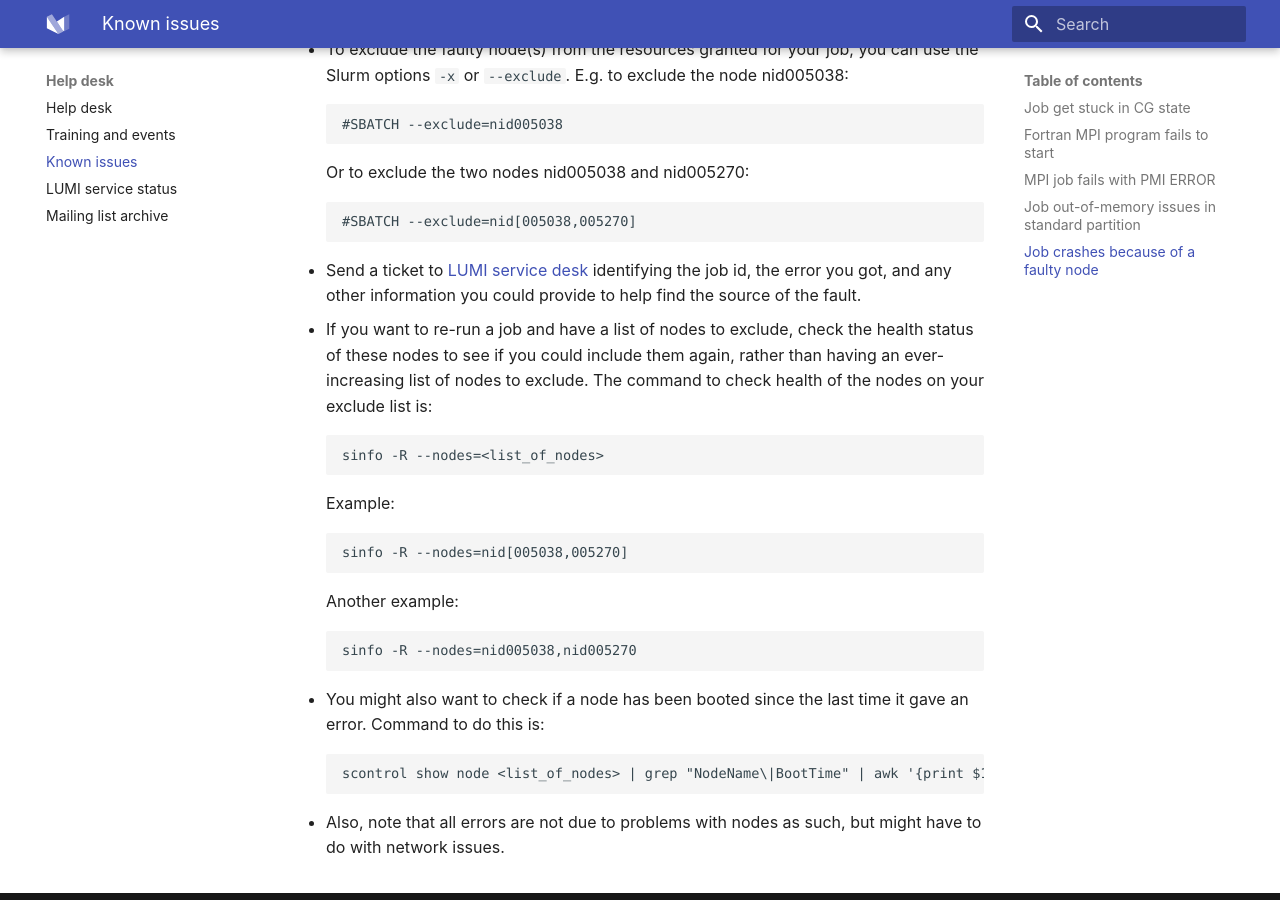
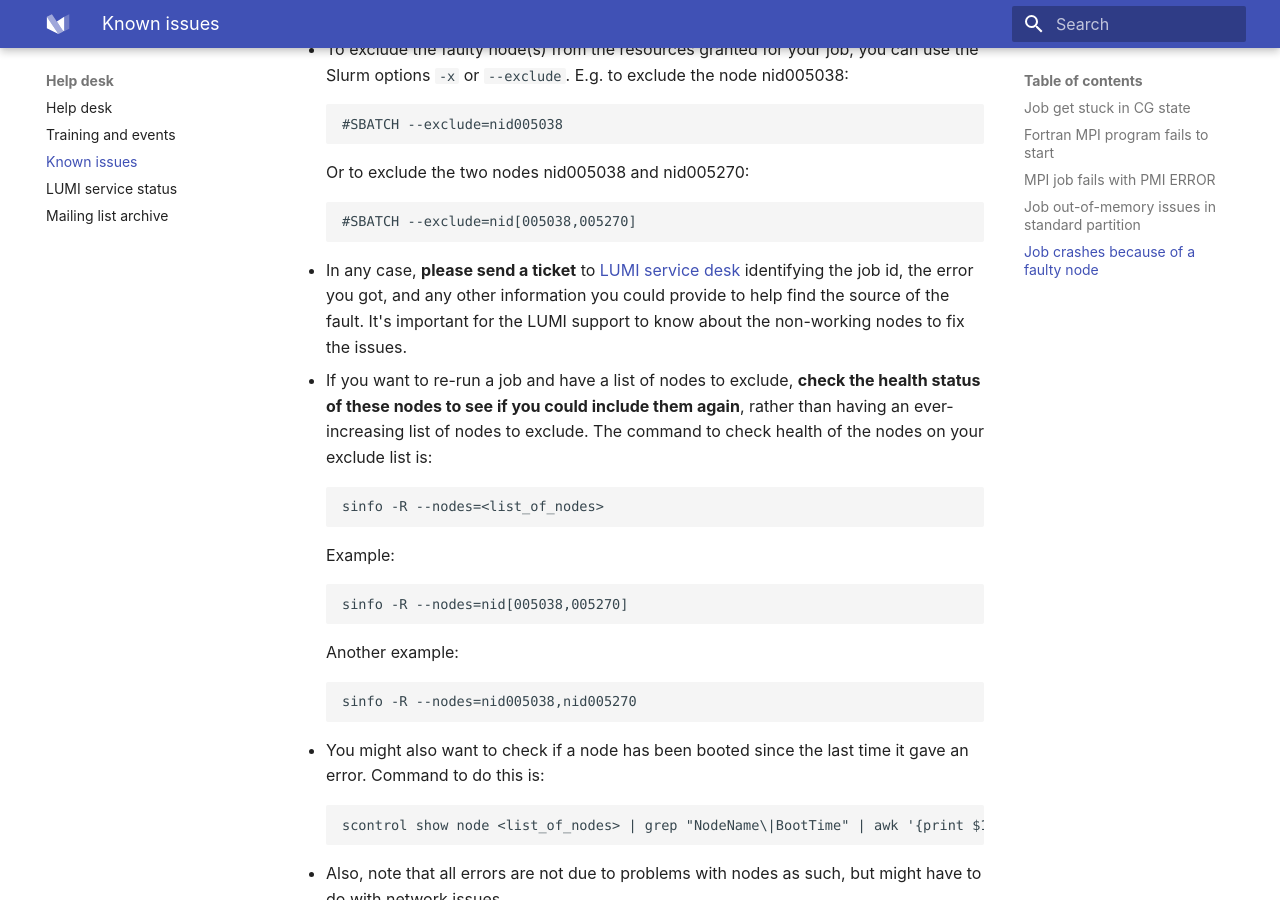
Before and after one commit to Lumi-supercomputer/lumi-userguide, an MkDocs documentation site: the page built from docs/helpdesk/issues.md, in a window 1280 px wide and 900 px high, scrolled down 1316 px. Built offline with MkDocs 1.6.1 and Material for MkDocs 9.7.7, drawn with Linux system fonts in a browser that asks for light colours.

Commit message:
Update issues.md
How about these changes @mszpindler @emmanuelumi  ?

````diff
--- a/docs/helpdesk/issues.md
+++ b/docs/helpdesk/issues.md
@@ -52,9 +52,9 @@ If you suspect that the job has crashed because of a faulty node:
   ```
 
 
-- Send a ticket to [LUMI service desk](https://lumi-supercomputer.eu/user-support/need-help/running/) identifying the job id, the error you got, and any other information you could provide to help find the source of the fault.
+- In any case, **please send a ticket** to [LUMI service desk](https://lumi-supercomputer.eu/user-support/need-help/running/) identifying the job id, the error you got, and any other information you could provide to help find the source of the fault. It's important for the LUMI support to know about the non-working nodes to fix the issues.
 
-- If you want to re-run a job and have a list of nodes to exclude, check the health status of these nodes to see if you could include them again, rather than having an ever-increasing list of nodes to exclude.
+- If you want to re-run a job and have a list of nodes to exclude, **check the health status of these nodes to see if you could include them again**, rather than having an ever-increasing list of nodes to exclude.
   The command to check health of the nodes on your exclude list is:
   ```
   sinfo -R --nodes=<list_of_nodes>
````
